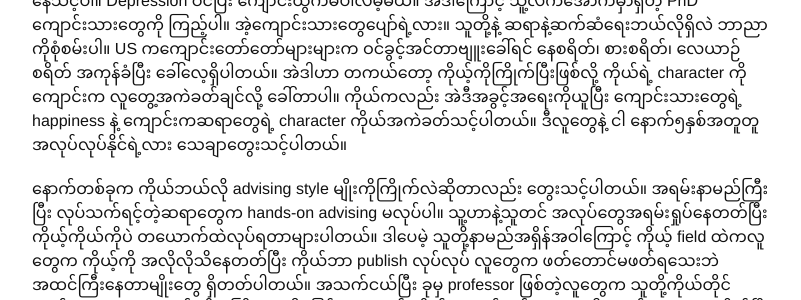
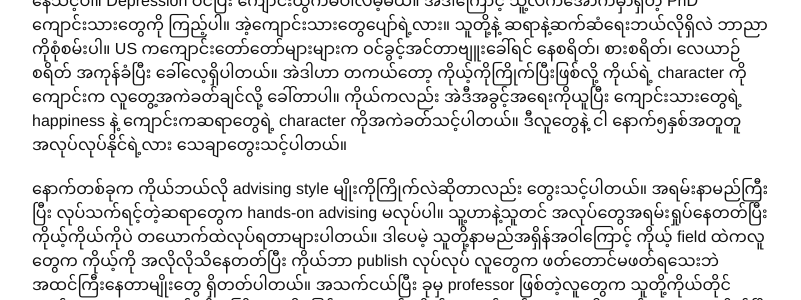
Before and after one commit to phu-pmh/logs, a Jekyll site: the page built from _posts/2017-10-14-PhD-application-tips.md, in a window 1280 px wide and 900 px high, scrolled down 2403 px. Shown: the part 412-712 px from the top of the window, without its empty margins (238-1039 px from the left). Built offline with Jekyll 4.4.1, drawn with Linux system fonts in a browser that asks for light colours; comment, search, counter and statistics services are not loaded; some of the changed text lies outside the part shown.

```diff
--- a/_posts/2017-10-14-PhD-application-tips.md
+++ b/_posts/2017-10-14-PhD-application-tips.md
@@ -30,7 +30,7 @@ mathjax: false
 ## တခြားဘာတွေ စဉ်းစားရဦးမလဲ
 အမေရိကန်က PhDက ၅နှစ်ကနေ ၁၀နှစ်အထိကြာတတ်ပါတယ်။ NLPအတွက်ကတော့ ကျောင်းကောင်းကောင်းတွေမှာဆို Top Conference မှာ high impact ဖြစ်တဲ့စာတမ်း အနည်းဆုံး ၃ခုလောက် publish လုပ်နိုင်မှ graduate ပေးလုပ်ပါတယ်။ သေချာသိချင်ရင် Philip Guo ရဲ့ [PhD Grind](http://pgbovine.net/PhD-memoir/pguo-PhD-grind.pdf) ကိုဖတ်ကြည့်ပါ။ အဲလို top venue မှာ စာတမ်းရနိုင်ဖို့ဟာ ခက်တဲ့အတွက် တချို့တွေဆို ၇နှစ်လောက်ကြာမှ သနားပြီး Top Venue မှာမရလဲထားလိုက်တော့ကွာ၊ ဝင်ဖို့လွယ်တဲ့ ဒုတိယတန်းစား (2nd-tier) conference or Journal တွေမှာ စာတမ်းရှိရင်ပြီးကောဆိုပြီး သနားအောင်နဲ့ ပေးအောင်လိုက်တာမျိုးလည်းရှိပါတယ်။ အရမ်းရစ်တဲ့ကျောင်းမျိုးနဲ့ ကြုံရင် ၇နှစ်လောက်နေမှ ဘာမှမရဘဲ ထွက်လိုက်ရတာမျိုးလဲ ရှိတတ်ပါတယ် (ရှားတော့ရှားပါတယ်)။ ကိုယ်က အနည်းဆုံး ၅နှစ်လောက် အချိန်ပေးပြီး တကယ့်ကို top venue မှာ publish လုပ်နိုင်ဖို့ မအိပ်မနေ ကြိုးစားနိုင်မှ တက်ပါ။ အလုပ်မလုပ်ချင်လို့ ကျောင်းဆက်တက်ရင် သက်သာမယ်ထင်ပြီး PhD တက်ရင်တော့ PhD မရဘဲ ၇နှစ်လောက် အချိန်ကုန်ပြီး ကျောင်းထုတ်ခံလိုက်ရပါလိမ့်မယ်။ (ကျောင်းကောင်းကောင်းမွန်မွန်က  PhD တွေကိုဆိုလိုပါတယ်။ မကောင်းတဲ့ကျောင်းတွေက ဖြစ်သလိုPhDတွေကတော့ အလေလိုက်လည်း အချိန်တန်ကျောင်းပြီးပါတယ်။ တချို့ စီးပွားရေးအရပဲဖွင့်ထားတဲ့ Private ကျောင်းတွေဆို Thesis တောင် သူများကို ရေးခိုင်းလို့ရတယ်။ ပြီးရင် ပညာရှင်တယောက် အနေနဲ့ research လောကမှာ အလုပ်လုပ်ချင်ရင် သုံးစားမရပါ။ မသိတဲ့လူတွေကြားထဲမှာတော့ လူတတ်ကြီးလုပ်ပြီး ဝါးလုံးခေါင်းထဲလသာလို့ရပါတယ်) တချို့တွေက နိုင်ငံခြားထွက်ရရင်ပြီးရောကွာဆိုပြီး ဘာကျောင်းရရ ဘယ်ဘာသာရပ်ပဲလုပ်ရလုပ်ရ ထွက်သွားရင်လည်း ဟိုရောက်မှ ပြသနာတွေတက်ပြီး စိတ်ညစ်ရပါလိမ့်မယ်။
 
-နောက် အရေးအကြီးဆုံးက ကိုယ့်ရဲ့ advisorက ဘယ်လိုလူစားမျိုးလဲ ဆိုတာပါ။ advisor ဆိုတာ ပညာအရကော စိတ်ဓာတ်အရပါ ကိုယ်လေးစားနိုင်လောက်တဲ့လူကို ရွေးပါ။ သူနဲ့ကိုယ်နဲ့က အနည်းဆုံး ၅နှစ်အတူတွဲလုပ်ရမှာပါ။ ကိုယ်က မိန်းကလေးဆိုရင် အဲဒီလူက အမျိုးသမီးတွေကို နှိမ်တဲ့ powerပြပြီး အသားယူတဲ့လူမျိုးလားဆိုတာကြည့်ပါ။ လူကအရမ်းတော်ပေမဲ့ စိတ်ထားယုတ်ညံ့ပြီး သူ့အတွက်ပဲတွေးပြီး ကျောင်းသားတွေကို နှိမ်သလို ဘာလိုလိုလုပ်တဲ့ ဆရာဆရာမမျိုးတွေ တကယ်ကိုရှိပါတယ်။ ကိုယ်နဲ့ ကိုယ့် advisor ကြားမှာ mutual respect ဆိုတာ ရှိသင့်ပါတယ်။ ကိုယ့်ကို အမြဲ စိတ်စဉ်းရဲနေစေမယ့် လူရဲ့အောက်မှာ သူဘယ်လောက်တော်တော် ၅နှစ်လောက် မနေသင့်ပါ။ Depression ဝင်ပြီး ကျောင်းထွက်မိပါလိမ့်မယ်။ အဲဒါကြောင့် သူ့လက်အောက်မှာရှိတဲ့ PhD ကျောင်းသားတွေကို ကြည့်ပါ။ အဲ့ကျောင်းသားတွေပျော်ရဲ့လား။ သူတို့နဲ့ ဆရာနဲ့ဆက်ဆံရေးဘယ်လိုရှိလဲ ဘာညာကိုစုံစမ်းပါ။ US ကကျောင်းတော်တော်များများက ဝင်ခွင့်အင်တာဗျူးခေါ်ရင် နေစရိတ်၊ စားစရိတ်၊ လေယာဉ်စရိတ် အကုန်ခံပြီး ခေါ်လေ့ရှိပါတယ်။ အဲဒါဟာ တကယ်တော့ ကိုယ့်ကိုကြိုက်ပြီးဖြစ်လို့ ကိုယ်ရဲ့ character ကို ကျောင်းက လူတွေ့အကဲခတ်ချင်လို့ ခေါ်တာပါ။ ကိုယ်ကလည်း အဲဒီအခွင့်အရေးကိုယူပြီး ကျောင်းသားတွေရဲ့ happiness နဲ့ ကျောင်းကဆရာတွေရဲ့ character ကိုယ်အကဲခတ်သင့်ပါတယ်။ ဒီလူတွေနဲ့ ငါ နောက်၅နှစ်အတူတူ အလုပ်လုပ်နိုင်ရဲ့လား သေချာတွေးသင့်ပါတယ်။
+နောက် အရေးအကြီးဆုံးက ကိုယ့်ရဲ့ advisorက ဘယ်လိုလူစားမျိုးလဲ ဆိုတာပါ။ advisor ဆိုတာ ပညာအရကော စိတ်ဓာတ်အရပါ ကိုယ်လေးစားနိုင်လောက်တဲ့လူကို ရွေးပါ။ သူနဲ့ကိုယ်နဲ့က အနည်းဆုံး ၅နှစ်အတူတွဲလုပ်ရမှာပါ။ ကိုယ်က မိန်းကလေးဆိုရင် အဲဒီလူက အမျိုးသမီးတွေကို နှိမ်တဲ့ powerပြပြီး အသားယူတဲ့လူမျိုးလားဆိုတာကြည့်ပါ။ လူကအရမ်းတော်ပေမဲ့ စိတ်ထားယုတ်ညံ့ပြီး သူ့အတွက်ပဲတွေးပြီး ကျောင်းသားတွေကို နှိမ်သလို ဘာလိုလိုလုပ်တဲ့ ဆရာဆရာမမျိုးတွေ တကယ်ကိုရှိပါတယ်။ ကိုယ်နဲ့ ကိုယ့် advisor ကြားမှာ mutual respect ဆိုတာ ရှိသင့်ပါတယ်။ ကိုယ့်ကို အမြဲ စိတ်စဉ်းရဲနေစေမယ့် လူရဲ့အောက်မှာ သူဘယ်လောက်တော်တော် ၅နှစ်လောက် မနေသင့်ပါ။ Depression ဝင်ပြီး ကျောင်းထွက်မိပါလိမ့်မယ်။ အဲဒါကြောင့် သူ့လက်အောက်မှာရှိတဲ့ PhD ကျောင်းသားတွေကို ကြည့်ပါ။ အဲ့ကျောင်းသားတွေပျော်ရဲ့လား။ သူတို့နဲ့ ဆရာနဲ့ဆက်ဆံရေးဘယ်လိုရှိလဲ ဘာညာကိုစုံစမ်းပါ။ US ကကျောင်းတော်တော်များများက ဝင်ခွင့်အင်တာဗျူးခေါ်ရင် နေစရိတ်၊ စားစရိတ်၊ လေယာဉ်စရိတ် အကုန်ခံပြီး ခေါ်လေ့ရှိပါတယ်။ အဲဒါဟာ တကယ်တော့ ကိုယ့်ကိုကြိုက်ပြီးဖြစ်လို့ ကိုယ်ရဲ့ character ကို ကျောင်းက လူတွေ့အကဲခတ်ချင်လို့ ခေါ်တာပါ။ ကိုယ်ကလည်း အဲဒီအခွင့်အရေးကိုယူပြီး ကျောင်းသားတွေရဲ့ happiness နဲ့ ကျောင်းကဆရာတွေရဲ့ character ကိုအကဲခတ်သင့်ပါတယ်။ ဒီလူတွေနဲ့ ငါ နောက်၅နှစ်အတူတူ အလုပ်လုပ်နိုင်ရဲ့လား သေချာတွေးသင့်ပါတယ်။
 
 နောက်တစ်ခုက ကိုယ်ဘယ်လို advising style မျိုးကိုကြိုက်လဲဆိုတာလည်း တွေးသင့်ပါတယ်။ အရမ်းနာမည်ကြီးပြီး လုပ်သက်ရင့်တဲ့ဆရာတွေက hands-on advising မလုပ်ပါ။ သူ့ဟာနဲ့သူတင် အလုပ်တွေအရမ်းရှုပ်နေတတ်ပြီး ကိုယ့်ကိုယ်ကိုပဲ တယောက်ထဲလုပ်ရတာများပါတယ်။ ဒါပေမဲ့ သူတို့နာမည်အရှိန်အဝါကြောင့် ကိုယ့် field ထဲကလူတွေက ကိုယ့်ကို အလိုလိုသိနေတတ်ပြီး ကိုယ်ဘာ publish လုပ်လုပ် လူတွေက ဖတ်တောင်မဖတ်ရသေးဘဲ အထင်ကြီးနေတာမျိုးတွေ ရှိတတ်ပါတယ်။ အသက်ငယ်ပြီး ခုမှ professor ဖြစ်တဲ့လူတွေက သူတို့ကိုယ်တိုင်လည်း field ထဲမှာနာမည်ရဖို့ စကြိုးစားခါစဖြစ်တဲ့အတွက် ကိုယ်ဘာလုပ်လုပ် အမှားမပါအောင် သေချာဂရုစိုက်ပြီး စစ်ပေးတတ်တယ်။ သူတို့ကိုယ်တိုင်က ခုမှနာမည်ကြီးProfessorဖြစ်အောင် စကြိုးစားရတာဆိုတော့ သူတို့တပည့်လုပ်လိုက်တဲ့ အမှားသေးသေးလေးတစ်ခုကြောင့် သူတို့ပါ နာမည်ဆိုးရသွားမှာကို အရမ်းစိုးရိမ်ပါတယ်။ ကိုယ်က အလေလိုက်နေလို့မရအောင် publish များများလုပ်နိုင်အောင် တွန်းပေးတတ်တယ်။ အဲတော့ ကောင်းတာတစ်ခုက ကိုယ်လဲ သူတို့နဲ့အတူ grow ဖြစ်ပြီး paper များများ publish လုပ်ဖြစ်သွားတယ်။ ကံကောင်းချင်တော့ ကျမမှာ advisor ၂ယောက်ရှိပါတယ်။ တစ်ယောက်က နာမည်ကြီးပြီး လုပ်သက်ပိုရင့်ပြီး နောက်တစ်ယောက်က ခုမှကျောင်းပြီးပြီး ဆရာဖြစ်ခါစ ကိုယ်က သူ့အတွက် ပထမဆုံးတပည့်။ အသက်ငယ်တဲ့ဆရာက ကိုယ့်ကို ဘာလုပ်လုပ် အမှားမရှိအောင် paper အရေးအသား presentation လုပ်တာကအစ အမြဲ feedbackတွေ အရှည်ကြီးရေးပေးပြီး သင်ပြပေးပါတယ်။ နာမည်ကြီးတဲ့ဆရာကတော့ အဲလောက်လုပ်ပေးဖို့အချိန်မရပေမဲ့ သူ့နာမည်ကြောင့် ဘာမှတောင်ဖြစ်ဖြစ်မြောက်မြောက်မလုပ်ရသေးဘဲ ကိုယ့်ကို အလိုလိုအထင်ကြီးနေတဲ့လူတွေ၊ ကိုယ်နဲ့ collaborate လုပ်ချင်တဲ့လူတွေ၊ အလုပ်ပေးချင်တဲ့ company တွေအများကြီးရှိပါတယ်။
 
```
